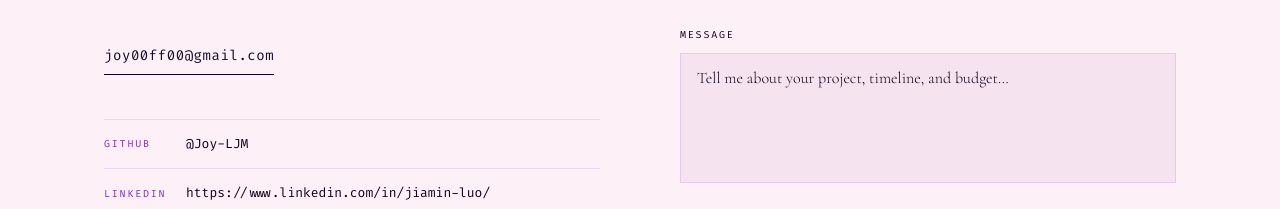
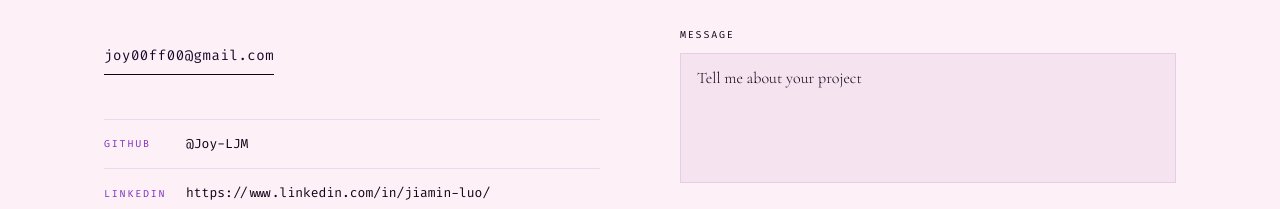
Before and after one commit to Joy-LJM/3D_Portfolio, a Vue app: page / in a window 1280 px wide. Shown: the part 3751-3960 px from the top of the page. Built offline with nearby package versions, Linux system fonts and the light colour scheme.

Commit message:
fix: build error

```diff
--- a/src/components/ContactSection.vue
+++ b/src/components/ContactSection.vue
@@ -73,7 +73,7 @@ const socials = [
                 autocomplete="name"
                 required
               />
-              <span class='error-msg' v-show="isNameFieldEmpty & !form.name">Name is required.</span>
+              <span class='error-msg' v-show="isNameFieldEmpty && !form.name">Name is required.</span>
             </div>
             <div class="field">
               <label for="cf-email">Email</label>
@@ -85,7 +85,7 @@ const socials = [
                 autocomplete="email"
                 required
               />
-              <span class='error-msg' v-show="isEmailFieldEmpty & !form.email">Email is required.</span>
+              <span class='error-msg' v-show="isEmailFieldEmpty && !form.email">Email is required.</span>
             </div>
             <div class="field">
               <label for="cf-message">Message</label>
@@ -93,10 +93,10 @@ const socials = [
                 id="cf-message"
                 v-model="form.message"
                 rows="5"
-                placeholder="Tell me about your project, timeline, and budget…"
+                placeholder="Tell me about your project"
                 required
               />
-              <span class='error-msg' v-show="isMsgFieldEmpty & !form.message">Message is required.</span>
+              <span class='error-msg' v-show="isMsgFieldEmpty && !form.message">Message is required.</span>
             </div>
             <button type="submit" class="form-btn">
               Send message
```
